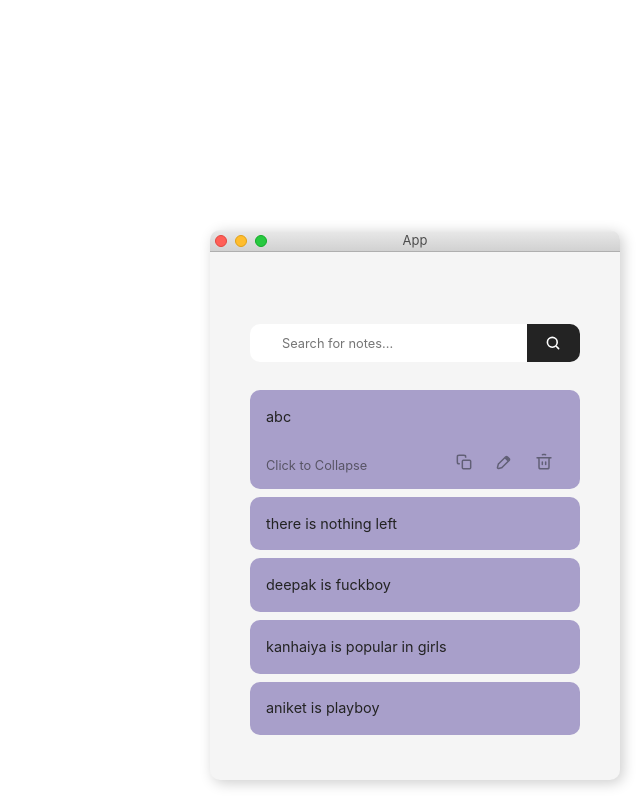
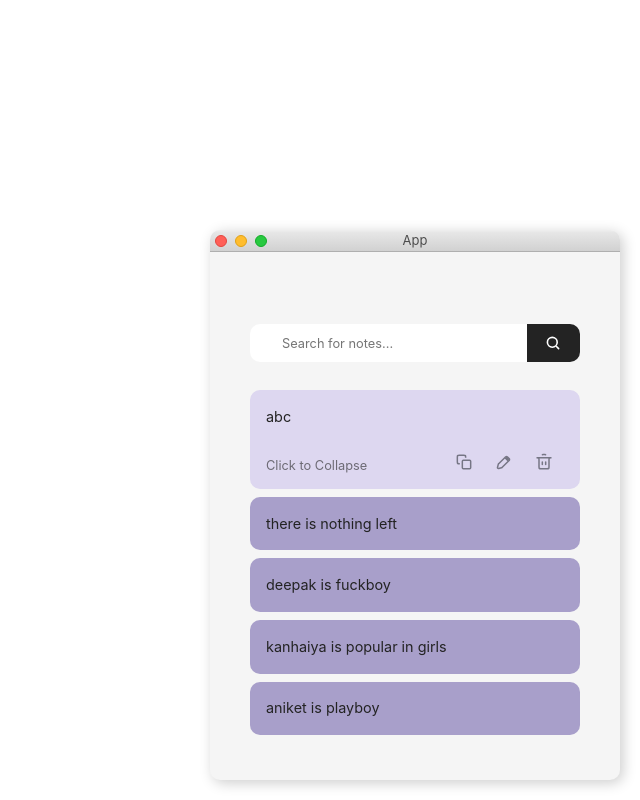
Before and after one commit to deepak-gangwar/note-chrome-extension, a React (Vite) app: page / in a window 1280 px wide. Both pictures are taken after a click on the element "abc". Shown: the whole page, without its empty margins (640-1280 px from the left). Built offline with nearby package versions, Linux system fonts and the light colour scheme.

Commit message:
Add transition timing functions to icons and bg to make change smooth

```diff
--- a/src/components/Note/Editor/index.jsx
+++ b/src/components/Note/Editor/index.jsx
@@ -71,7 +71,7 @@ export default function Editor({ content }) {
             <div className='chromenote-editor_controls' style={styles.editor_controls}>
                 <span ref={copyBtn} onClick={copyNote} style={styles.editor_btn} onMouseEnter={handleCopyMouseEnter} onMouseLeave={handleCopyMouseLeave}>
                     <svg style={styles.editor_icon} width="40" height="40" viewBox="0 0 40 40" fill="none" xmlns="http://www.w3.org/2000/svg">
-                        <g opacity={copyIconOpacity}>
+                        <g opacity={copyIconOpacity} style={styles.editor_svg}>
                             <path d="M23.3327 11.6665V10.6665C23.3327 8.78089 23.3327 7.83808 22.7469 7.25229C22.1611 6.6665 21.2183 6.6665 19.3327 6.6665H10.666C8.7804 6.6665 7.83759 6.6665 7.2518 7.25229C6.66602 7.83808 6.66602 8.78089 6.66602 10.6665V19.3332C6.66602 21.2188 6.66602 22.1616 7.2518 22.7474C7.83759 23.3332 8.7804 23.3332 10.666 23.3332H11.666" stroke="#33363F" strokeWidth="3" />
                             <rect x="16.666" y="16.6665" width="16.6667" height="16.6667" rx="2" stroke="#33363F" strokeWidth="3" />
                         </g>
@@ -79,7 +79,7 @@ export default function Editor({ content }) {
                 </span>
                 <span onClick={editNote} style={styles.editor_btn} onMouseEnter={handleEditMouseEnter} onMouseLeave={handleEditMouseLeave}>
                     <svg style={styles.editor_icon} width="40" height="40" viewBox="0 0 40 40" fill="none" xmlns="http://www.w3.org/2000/svg">
-                        <g opacity={editIconOpacity}>
+                        <g opacity={editIconOpacity} style={styles.editor_svg}>
                             <path d="M7.44014 32.5605L7.44015 32.5605C7.96829 33.0887 8.61115 33.0718 8.8698 33.0465C9.08942 33.025 9.32962 32.9643 9.46972 32.929C9.4828 32.9257 9.495 32.9226 9.50624 32.9198L14.827 31.5896C14.8442 31.5853 14.8629 31.5807 14.8828 31.5758C15.0832 31.5269 15.4152 31.4458 15.7212 31.2725C16.0271 31.0993 16.2675 30.8564 16.4125 30.7097C16.427 30.6951 16.4405 30.6815 16.453 30.6689L29.6471 17.4749L28.5864 16.4142L29.6471 17.4749C29.6633 17.4587 29.6795 17.4425 29.6959 17.4261C29.986 17.1362 30.2998 16.8227 30.529 16.5223C30.7974 16.1704 31.0864 15.6669 31.0864 15C31.0864 14.3331 30.7974 13.8296 30.529 13.4777C30.2998 13.1773 29.986 12.8638 29.6958 12.5738C29.6795 12.5575 29.6632 12.5413 29.6471 12.5251L27.4755 10.3536C27.4594 10.3374 27.4431 10.3212 27.4268 10.3048C27.1369 10.0146 26.8233 9.70085 26.523 9.47168C26.1711 9.20321 25.6676 8.91421 25.0007 8.91421C24.3337 8.91421 23.8302 9.20321 23.4783 9.47168C23.178 9.70085 22.8644 10.0146 22.5745 10.3048C22.5582 10.3212 22.5419 10.3374 22.5258 10.3536L9.33171 23.5476C9.31917 23.5602 9.30552 23.5737 9.29091 23.5881C9.14427 23.7332 8.90134 23.9736 8.72812 24.2795L10.0334 25.0185L8.72811 24.2795C8.55489 24.5854 8.47378 24.9174 8.42482 25.1178C8.41994 25.1378 8.41538 25.1564 8.41108 25.1736L7.08088 30.4944C7.07807 30.5057 7.07499 30.5179 7.07168 30.531C7.03631 30.6711 6.97568 30.9112 6.95419 31.1308C6.92889 31.3895 6.912 32.0324 7.44014 32.5605Z" stroke="#33363F" strokeWidth="3" />
                             <path d="M20.834 12.4998L25.834 9.1665L30.834 14.1665L27.5007 19.1665L20.834 12.4998Z" fill="#33363F" />
                         </g>
@@ -88,7 +88,7 @@ export default function Editor({ content }) {
                 </span>
                 <span onClick={deleteNote} style={styles.editor_btn} onMouseEnter={handleDeleteMouseEnter} onMouseLeave={handleDeleteMouseLeave}>
                     <svg style={styles.editor_icon} width="40" height="40" viewBox="0 0 40 40" fill="none" xmlns="http://www.w3.org/2000/svg">
-                        <g opacity={deleteIconOpacity}>
+                        <g opacity={deleteIconOpacity} style={styles.editor_svg}>
                             <path d="M16.666 25L16.666 20" stroke="#33363F" strokeWidth="3" strokeLinecap="round" />
                             <path d="M23.334 25L23.334 20" stroke="#33363F" strokeWidth="3" strokeLinecap="round" />
                             <path d="M5 11.6665H35H34C32.1144 11.6665 31.1716 11.6665 30.5858 12.2523C30 12.8381 30 13.7809 30 15.6665V29.3332C30 31.2188 30 32.1616 29.4142 32.7474C28.8284 33.3332 27.8856 33.3332 26 33.3332H14C12.1144 33.3332 11.1716 33.3332 10.5858 32.7474C10 32.1616 10 31.2188 10 29.3332V15.6665C10 13.7809 10 12.8381 9.41421 12.2523C8.82843 11.6665 7.88562 11.6665 6 11.6665H5Z" stroke="#33363F" strokeWidth="3" strokeLinecap="round" />
--- a/src/components/Note/Editor/styles.js
+++ b/src/components/Note/Editor/styles.js
@@ -16,7 +16,17 @@ export default {
         opacity: "0.6"
     },
 
+    editor_btn: {
+        cursor: "pointer",
+        transition: "opacity .25s cubic-bezier(.84, .4, .07, .7)",
+    },
+
     editor_icon: {
+        transition: "opacity .25s cubic-bezier(.84, .4, .07, .7)",
         transform: 'scale(0.5)'
+    },
+
+    editor_svg: {
+        transition: "opacity 0.25s cubic-bezier(.84, .4, .07, .7)",
     }
 }
--- a/src/components/Note/index.jsx
+++ b/src/components/Note/index.jsx
@@ -4,18 +4,24 @@ import { useState } from 'react'
 
 
 export default function Note({ content }) {
-    const [isEditorVisible, setIsEditorVisible] = useState(false)
-
-    const componentStyles = { ...styles.note_wrap }
+    const [isNoteActive, setIsNoteActive] = useState(false)
+    const [componentStyles, setComponentStyles] = useState({ ...styles.note_wrap })
 
     function makeEditable() {
-        setIsEditorVisible(!isEditorVisible)
+        setIsNoteActive(!isNoteActive)
+
+        // CHANGE COLOR OF ACTIVE NOTE
+        if (isNoteActive) {
+            setComponentStyles({ ...styles.note_wrap })
+        } else {
+            setComponentStyles({ ...styles.note_wrap, background: "#ddd7f0", cursor: "default" })
+        }
     }
 
     return (
         <div className='chromenote-note_wrap' style={componentStyles} onClick={makeEditable}>
             <p className='chromenote-note_content' style={styles.note_content}>{content}</p>
-            {isEditorVisible ? <Editor content={content} /> : ''}
+            {isNoteActive ? <Editor content={content} /> : ''}
         </div>
     );
 }
--- a/src/components/Note/styles.js
+++ b/src/components/Note/styles.js
@@ -7,6 +7,8 @@ export default {
         margin: "8px auto",
         padding: "0.1rem 1rem",
         borderRadius: "10px",
+        transition: "all .2s linear",
+        // transition: "all .2s cubic-bezier(.84, .4, .07, .7)",
         background: "#a89fca",
         color: "#232323",
     },
```
